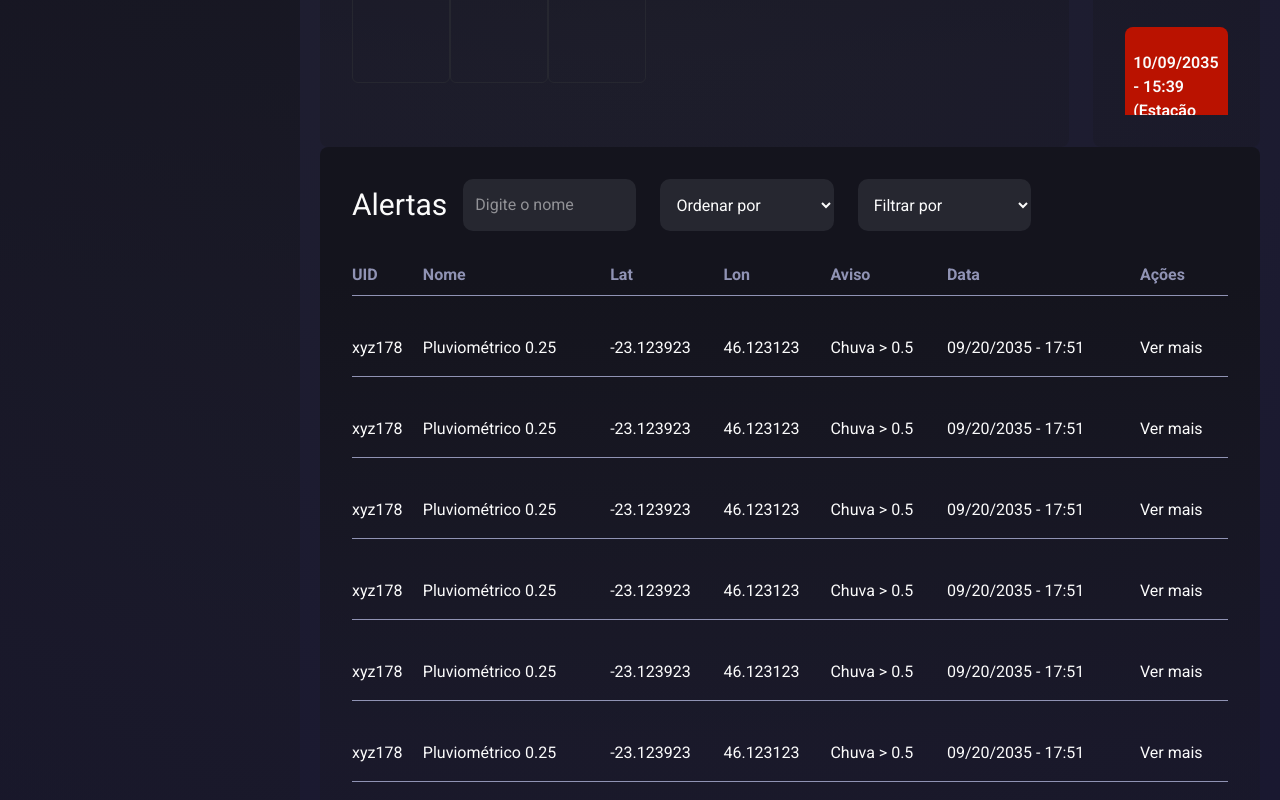
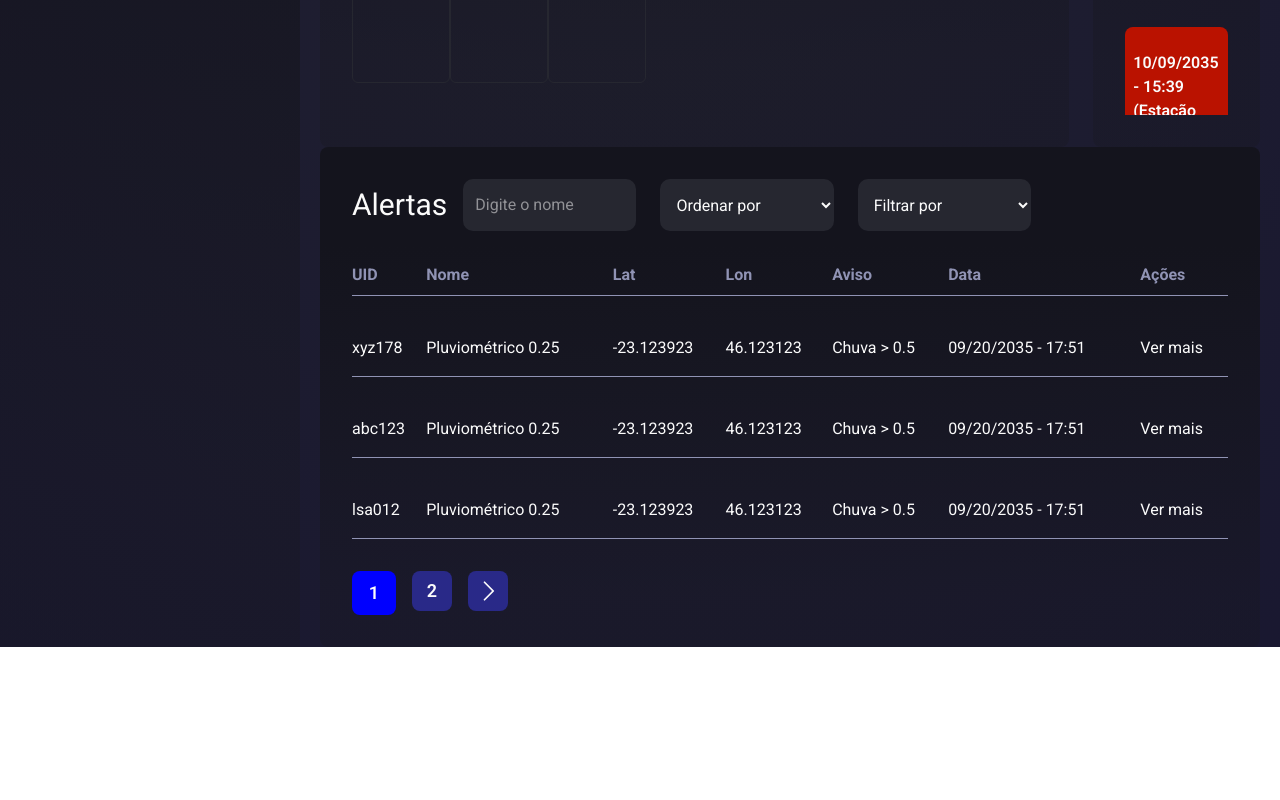
Before and after one commit to FR0M-ZER0/nimbus-front, a React (Vite) app: page /admin/alerts in a window 1280 px wide. Shown: the part 849-1649 px from the top of the page. After the commit the page ends 1496 px from the top, so only its background shows below. Built offline with nearby package versions, Linux system fonts and the light colour scheme.

Commit message:
feat[F0-55]: Adiciona paginação à tabela de alertas

```diff
--- a/src/components/AlertsTable.jsx
+++ b/src/components/AlertsTable.jsx
@@ -12,7 +12,7 @@ function AlertsTable() {
             Data: '09/20/2035 - 17:51'
         },
         {
-            UID: 'xyz178',
+            UID: 'abc123',
             Nome: 'Pluviométrico 0.25',
             Lat: '-23.123923',
             Lon: '46.123123',
@@ -20,7 +20,7 @@ function AlertsTable() {
             Data: '09/20/2035 - 17:51'
         },
         {
-            UID: 'xyz178',
+            UID: 'lsa012',
             Nome: 'Pluviométrico 0.25',
             Lat: '-23.123923',
             Lon: '46.123123',
@@ -28,7 +28,7 @@ function AlertsTable() {
             Data: '09/20/2035 - 17:51'
         },
         {
-            UID: 'xyz178',
+            UID: 'moa102',
             Nome: 'Pluviométrico 0.25',
             Lat: '-23.123923',
             Lon: '46.123123',
@@ -36,7 +36,7 @@ function AlertsTable() {
             Data: '09/20/2035 - 17:51'
         },
         {
-            UID: 'xyz178',
+            UID: 'npa129',
             Nome: 'Pluviométrico 0.25',
             Lat: '-23.123923',
             Lon: '46.123123',
@@ -44,7 +44,7 @@ function AlertsTable() {
             Data: '09/20/2035 - 17:51'
         },
         {
-            UID: 'xyz178',
+            UID: 'nmz125',
             Nome: 'Pluviométrico 0.25',
             Lat: '-23.123923',
             Lon: '46.123123',
--- a/src/components/Table.jsx
+++ b/src/components/Table.jsx
@@ -1,7 +1,12 @@
 import React from 'react'
 import InfoCard from './InfoCard'
+import Paginator from './Paginator'
+import { usePagination } from '../hooks/usePagination'
 
 function Table({ title, tableHeadEntries, tableBodyEntries }) {
+	// TODO: mudar o número de items por página quando houver os dados vindos do back
+    const { currentItems, pageCount, handlePageClick } = usePagination(tableBodyEntries, 3)
+
 	return (
 		<InfoCard>
             <div className='flex flex-col'>
@@ -37,7 +42,7 @@ function Table({ title, tableHeadEntries, tableBodyEntries }) {
 
 					<tbody>
 						{
-							tableBodyEntries.map((row, rowIndex) => (
+							currentItems.map((row, rowIndex) => (
 								<tr key={rowIndex}>
 									{
 										tableHeadEntries.map((col, colIndex) => (
@@ -52,6 +57,7 @@ function Table({ title, tableHeadEntries, tableBodyEntries }) {
 						}
 					</tbody>
 				</table>
+				<Paginator pageCount={pageCount} onButtonClick={handlePageClick} />
             </div>
         </InfoCard>
 	)
```
